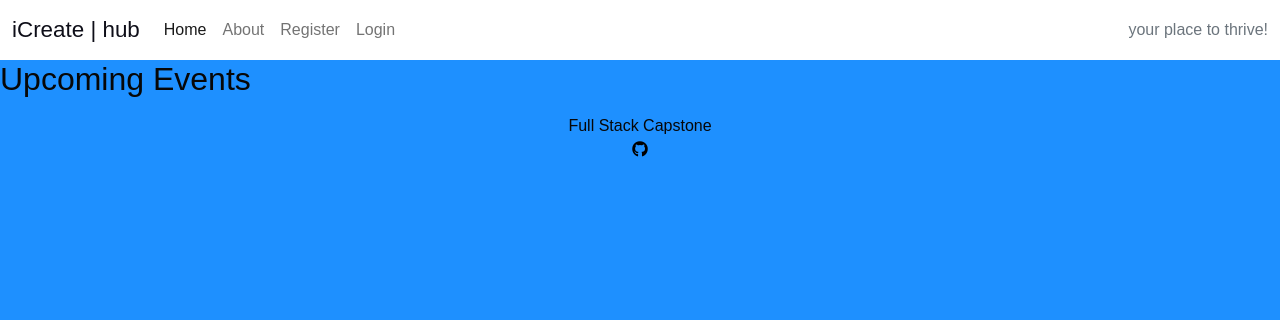
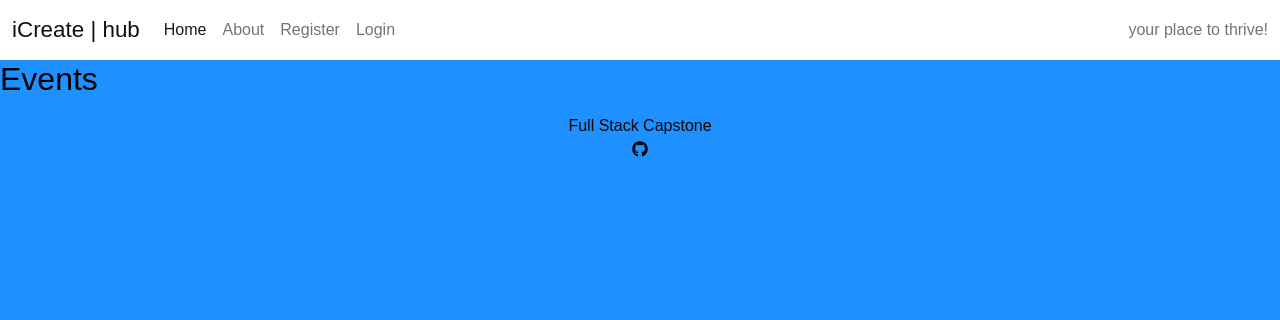
Before and after one commit to AmandaCIdev/full-stack-capstone, a Django app: page / in a window 1280 px wide. Shown: the top 320 px of the page. Run offline with Django 4.2, Linux system fonts and the light colour scheme; data that the repository does not hold is empty.

Commit message:
Add: id to css for h2-changed h2-html

```diff
--- a/event/templates/event/event_list.html
+++ b/event/templates/event/event_list.html
@@ -6,7 +6,7 @@
 
 
 <section>
-    <h2 id="tagline">Upcoming Events</h2>
+    <h2 id="tagline">Events</h2>
     <div class="container">
         <div class="row level1-container">
             {% if messages %}
--- a/static/css/style.css
+++ b/static/css/style.css
@@ -21,6 +21,12 @@ body {
     font-size: 1.4rem;
     font-weight: 400;
     color: #0e0e18;
+}
+
+#tagline {
+    color: black;
+    font-family: 'Lexend', sans-serif;
+    font-weight: 400;
 }
 
 /* Flexbox structure for flip cards */
```
